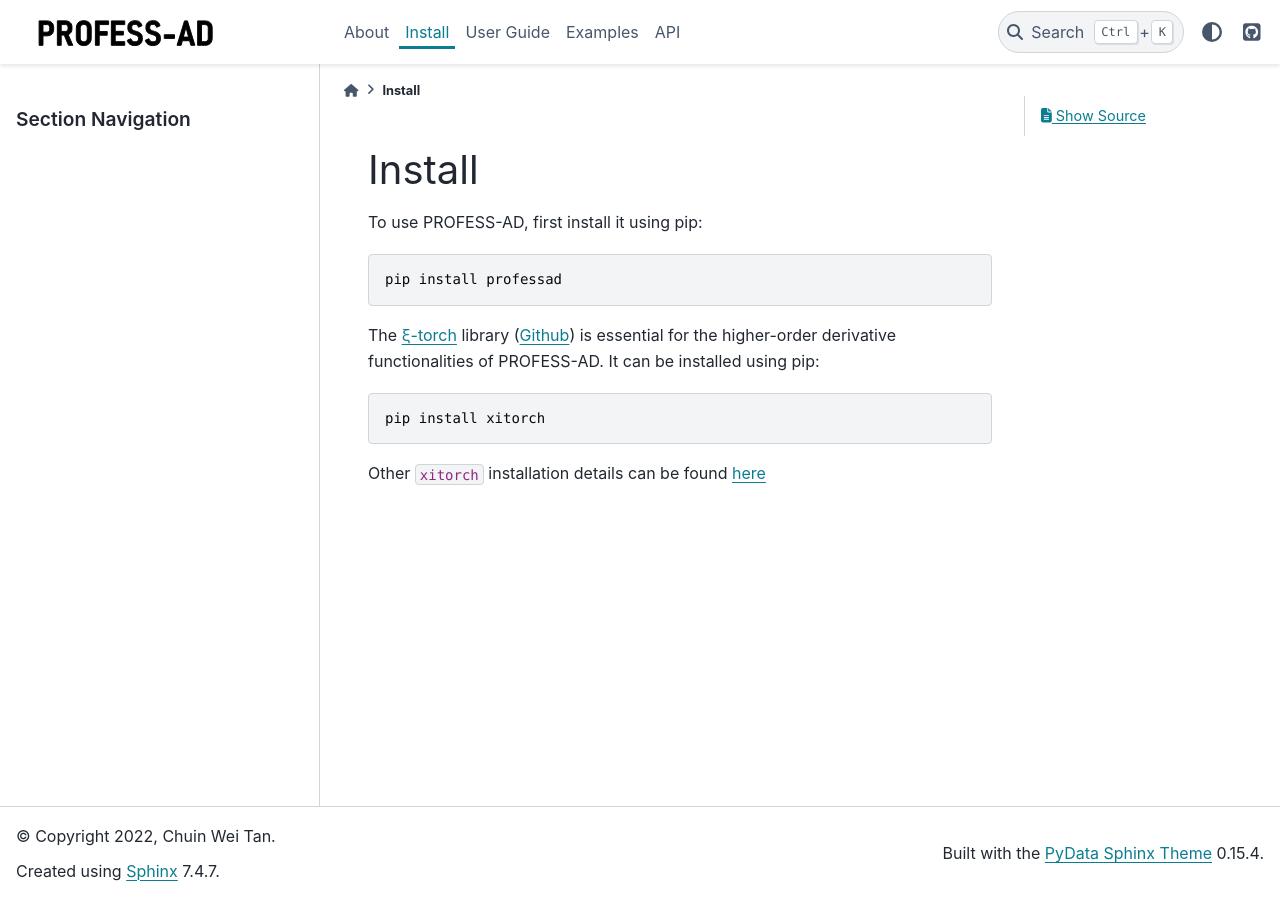
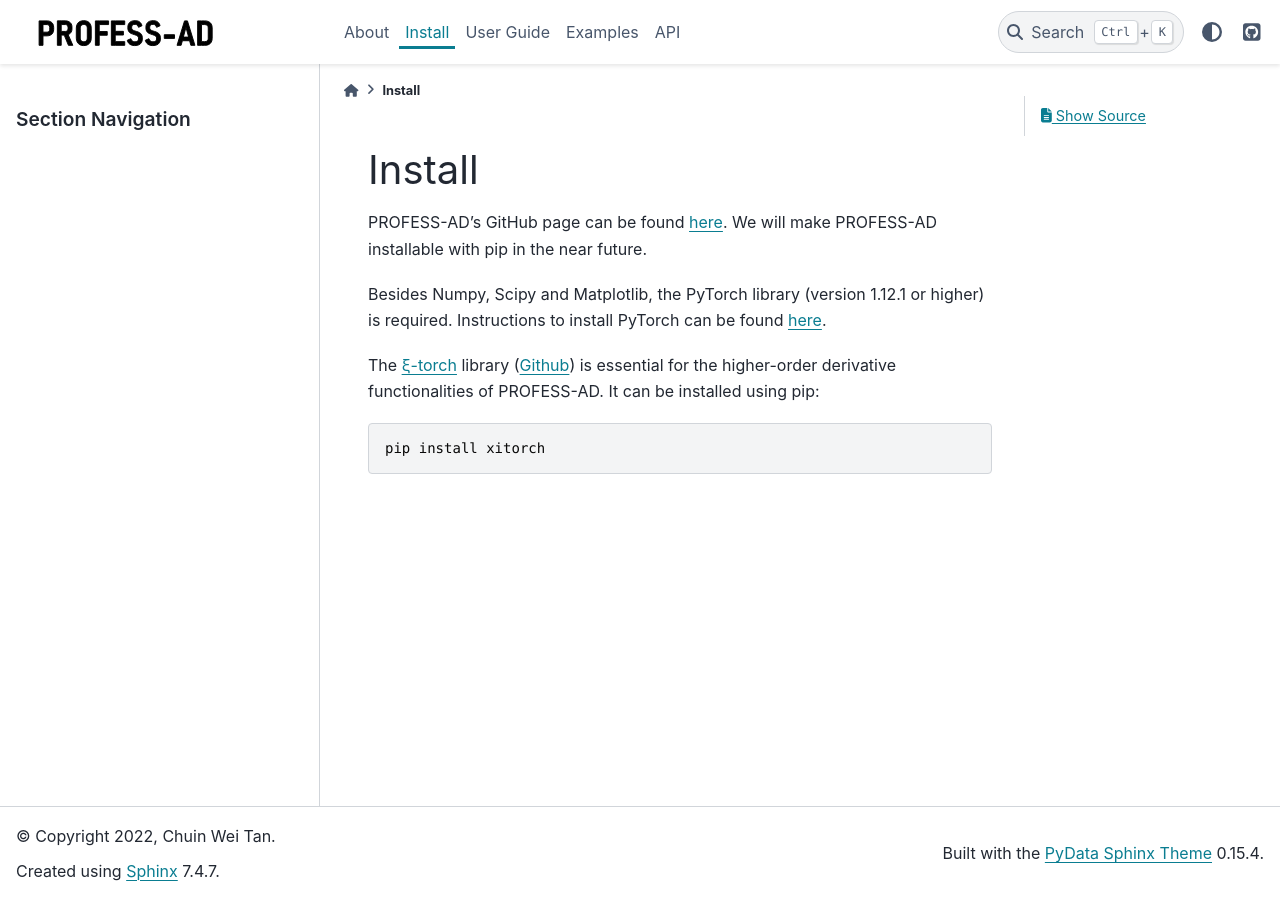
Before and after one commit to profess-dev/profess-ad, a Sphinx documentation site: the page built from docs/source/install.rst, in a window 1280 px wide. Built offline with Sphinx 7.4.7 and the PyData theme 0.15.4, drawn with Linux system fonts in a browser that asks for light colours.

Commit message:
update installation instructions in docs

```diff
--- a/docs/source/conf.py
+++ b/docs/source/conf.py
@@ -76,7 +76,7 @@
             # Label for this link
             "name": "GitHub",
             # URL where the link will redirect
-            "url": "https://github.com/cw-tan/torch-ofess",  # required
+            "url": "https://github.com/profess-dev/profess-ad",  # required
             # Icon class (if "type": "fontawesome"), or path to local image (if "type": "local")
             "icon": "fab fa-github-square",
             # The type of image to be used (see below for details)
--- a/docs/source/install.rst
+++ b/docs/source/install.rst
@@ -1,14 +1,14 @@
 Install
 =======
 
-To use PROFESS-AD, first install it using pip: ::
+PROFESS-AD's GitHub page can be found `here <https://github.com/profess-dev/profess-ad>`_. We will make PROFESS-AD
+installable with pip in the near future.
 
-  pip install professad
+Besides Numpy, Scipy and Matplotlib, the PyTorch library (version 1.12.1 or higher) is required.
+Instructions to install PyTorch can be found `here <https://pytorch.org/>`_.
 
 
 The `ξ-torch <https://xitorch.readthedocs.io/en/latest/index.html>`_ library (`Github <https://github.com/xitorch/xitorch>`_)
 is essential for the higher-order derivative functionalities of PROFESS-AD. It can be installed using pip: ::
 
   pip install xitorch
-
-Other ``xitorch`` installation details can be found `here <https://xitorch.readthedocs.io/en/latest/getstart/installation.html>`_
```
